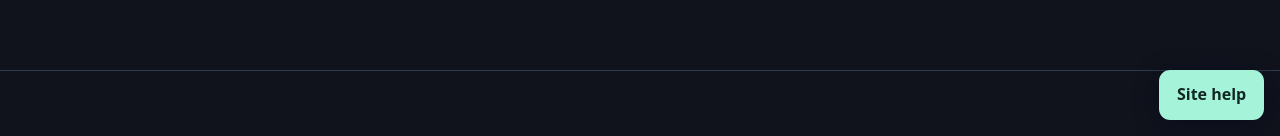
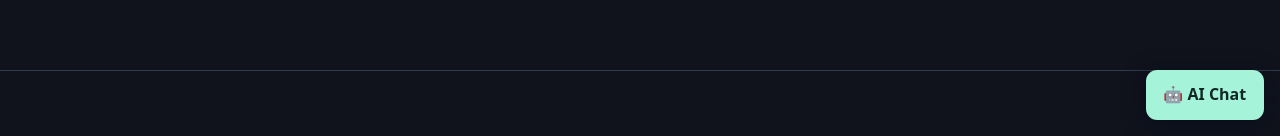
Before and after one commit to SHUBHAM8PANDEY/Shubh_Ai, a plain HTML site: page about.html in a window 1280 px wide. Shown: the part 664-800 px from the top of the page. Drawn offline with Linux system fonts and the light colour scheme.

Commit message:
Give site chat a robot emoji label

```diff
--- a/about.html
+++ b/about.html
@@ -34,9 +34,9 @@
 <div><h3>Explore</h3><a href="about.html">About SHUBH AI</a><a href="portfolio.html">Developer portfolio &amp; resume</a><a href="ai-solutions.html">AI learning</a><a href="blog.html">Journal</a></div>
 <div><h3>Applications</h3><a href="ai-solutions.html#catalog">AI catalog</a><a href="ai-solutions.html#tools">Browser lab</a><a href="about.html#projects">Developer projects</a></div>
 <div><h3>Contact</h3><p>Gorakhpur, Uttar Pradesh, India</p><a href="mailto:shubhampipig@gmail.com">shubhampipig@gmail.com</a><a href="tel:+918953620607">+91 8953620607</a></div></div>
-<div class="footer-bottom"><a class="back-top" href="#top">Back to top ↑</a><a href="privacy-policy.html">Privacy policy</a><a href="term-services.html">Terms of use</a><p>© 2026 SHUBH AI. Developed by Shubham Pandey. All Rights Reserved.</p></div></div></footer><button type="button" class="chat-launch" aria-controls="learning-chat" aria-expanded="false" hidden>Site help</button>
+<div class="footer-bottom"><a class="back-top" href="#top">Back to top ↑</a><a href="privacy-policy.html">Privacy policy</a><a href="term-services.html">Terms of use</a><p>© 2026 SHUBH AI. Developed by Shubham Pandey. All Rights Reserved.</p></div></div></footer><button type="button" class="chat-launch" aria-controls="learning-chat" aria-expanded="false" hidden><span aria-hidden="true">&#129302;</span> AI Chat</button>
 <section class="chat-panel" id="learning-chat" aria-labelledby="chat-title" hidden>
-<div class="chat-heading"><h2 id="chat-title">Site help</h2><button type="button" data-chat-close aria-label="Close chat">×</button></div>
+<div class="chat-heading"><h2 id="chat-title"><span aria-hidden="true">&#129302;</span> SHUBH AI Chat</h2><button type="button" data-chat-close aria-label="Close chat">×</button></div>
 <p>Looking for my resume, projects, or contact details? Ask here.</p><div class="chat-history" role="log" aria-live="polite"></div>
 <form id="chat-form"><label for="chat-query">Ask about an AI topic</label><input id="chat-query" name="query" required maxlength="180" placeholder="Where can I download your resume?"><button>Send</button></form></section>
 </body>
```
Also changed, not shown: ai-in-the-age-of-intelligent-transformation.html (+2 -2 lines), ai-solutions.html (+2 -2 lines), blog.html (+2 -2 lines), contact.html (+2 -2 lines), index.html (+2 -2 lines), portfolio.html (+2 -2 lines), privacy-policy.html (+2 -2 lines), term-services.html (+2 -2 lines), the-future-of-artificial-intelligence.html (+2 -2 lines).
